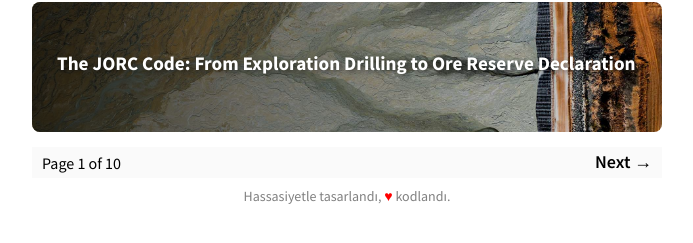
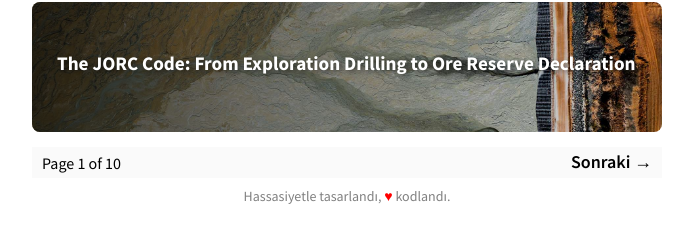
Before and after one commit to guleyc/blog-tr, a Jekyll site: the page built from index.html, in a window 1280 px wide. Shown: the part 507-750 px from the top of the page, without its empty margins (293-986 px from the left). Built offline with Jekyll 4.4.1, drawn with Linux system fonts in a browser that asks for light colours; the list of posts is cut into pages by our own code; comment, search, counter and statistics services are not loaded.

Commit message:
Update pagination.html

```diff
--- a/_includes/pagination.html
+++ b/_includes/pagination.html
@@ -1,13 +1,13 @@
 <div class="pagination">
 	{% if paginator.previous_page %}
 		{% if paginator.previous_page == 1 %}
-			<a class="prev" href="/">&larr; Previous</a>
+			<a class="prev" href="/">&larr; Önceki</a>
 		{% else %}
-			<a class="prev" href="/page/{{ paginator.previous_page }}/">&larr; Previous</i></a>
+			<a class="prev" href="/page/{{ paginator.previous_page }}/">&larr; Önceki</i></a>
 		{% endif %}
 	{% endif %}
 	<span class="page-number">Page {{paginator.page}} of {{paginator.total_pages}}</span>
 	{% if paginator.next_page %}
-		<a class="next" href="/page/{{ paginator.next_page }}/">Next &rarr;</a>
+		<a class="next" href="/page/{{ paginator.next_page }}/">Sonraki &rarr;</a>
 	{% endif %}
 </div>
```
